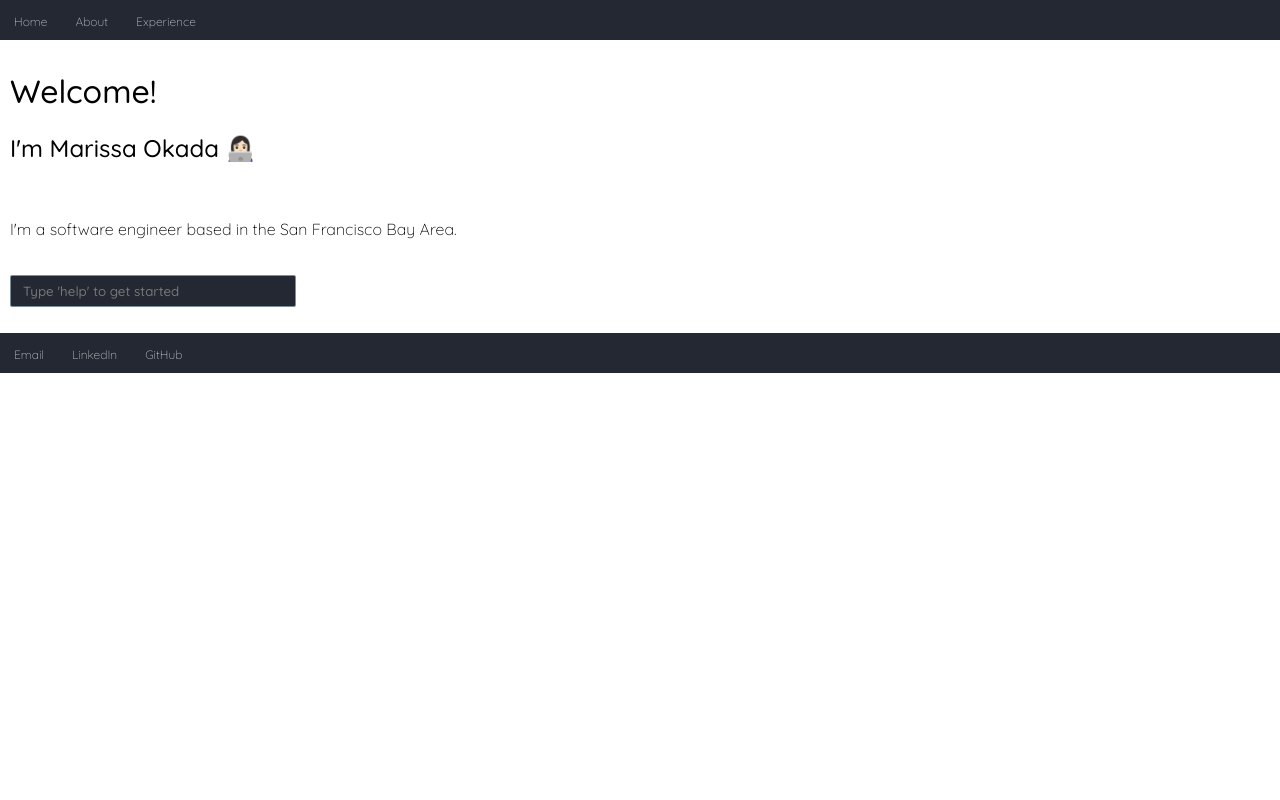
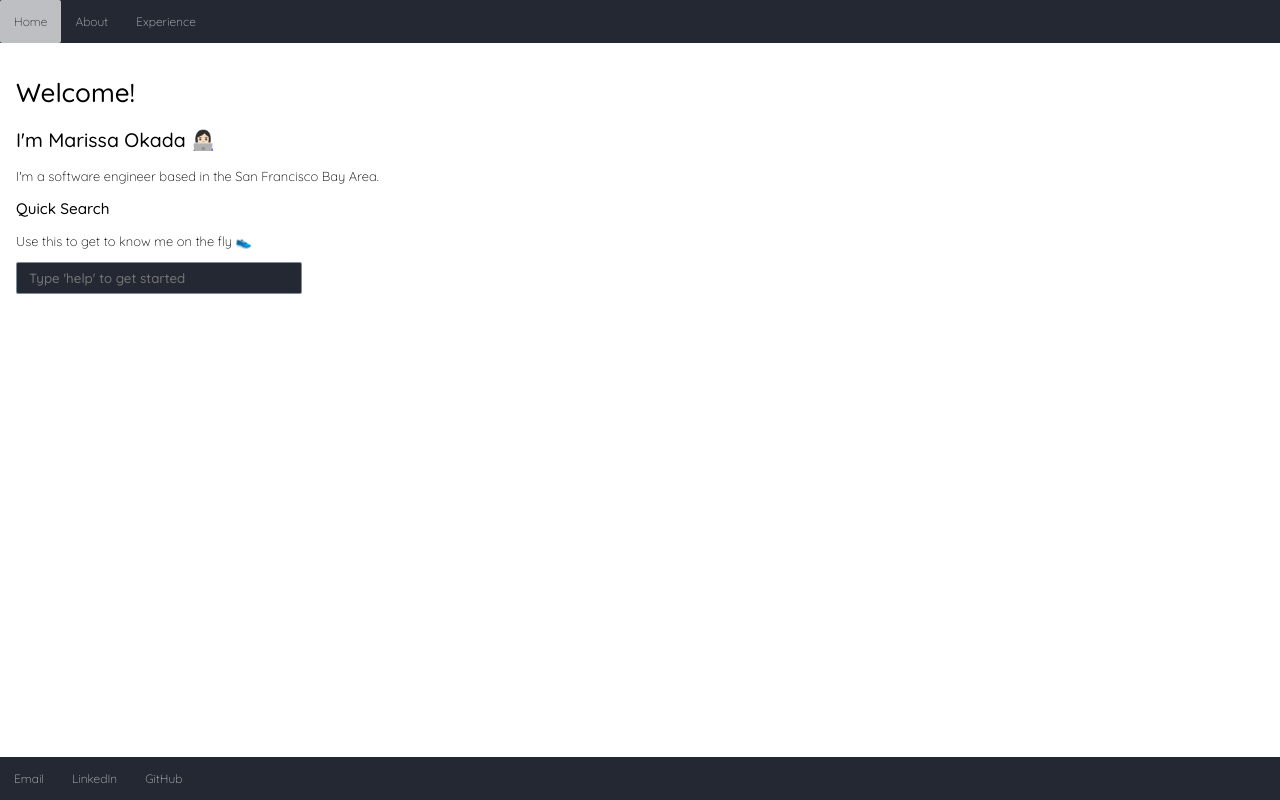
Before and after one commit to mariokad/website, a React app: page / in a window 1280 px wide. Built offline with nearby package versions, Linux system fonts and the light colour scheme.

Commit message:
Fix components for readability

```diff
--- a/src/js/components/LandingPage.js
+++ b/src/js/components/LandingPage.js
@@ -4,12 +4,17 @@ import Header from './Header';
 import Footer from './Footer';
 import QuickSearch from './QuickSearch';
 
+const rootClassName="landingPage"
+
 const LandingPage = () =>  {
   return (
-    <div>
-      <Header />
-      <About />
-      <QuickSearch />
+    <div className={rootClassName}>
+      <div className={`${rootClassName}__heroImage`}></div>
+      <div className={`${rootClassName}__content`}>
+        <Header />
+        <About />
+        <QuickSearch />
+      </div>
       <Footer />
     </div>
   );
--- a/src/js/components/NavigationBar.js
+++ b/src/js/components/NavigationBar.js
@@ -1,14 +1,15 @@
 import React from 'react';
+import classNames from 'classnames';
 import { Link } from 'react-router-dom';
 
-const rootClassName = 'navigationBar';
+const className = 'navigationBar';
 
 const NavigationBar = () =>  {
   return (
-    <nav className={rootClassName}>
-      <Link className={`${rootClassName}__home`} to="/">Home</Link>
-      <Link className={`${rootClassName}__about`} to="/about">About</Link>
-      <Link className={`${rootClassName}__experience`} to="/experience">Experience</Link>
+    <nav className={className}>
+      <Link className={`${className}__home`} to="/">Home</Link>
+      <Link className={`${className}__about`} to="/about">About</Link>
+      <Link className={`${className}__experience`} to="/experience">Experience</Link>
     </nav>
   );
 }
--- a/src/js/components/QuickSearch.js
+++ b/src/js/components/QuickSearch.js
@@ -84,6 +84,8 @@ class QuickSearch extends Component {
   render() {
     return (
       <div className={rootClassName}>
+        <h3 className={`${rootClassName}__heading`}>Quick Search</h3>
+        <p className={`${rootClassName}__description`}>Use this to get to know me on the fly 👟</p>
         <input className={`${rootClassName}__input`}
                onChange={this.handleChange}
                onKeyPress={this.handleEnterKeyDown}
--- a/src/style/Website.scss
+++ b/src/style/Website.scss
@@ -16,6 +16,7 @@ body {
   font-family: $quickSand;
   font-weight: $light;
   background-color: $white;
+  font-size: 13px;
   margin: 0;
 }
 
@@ -23,9 +24,10 @@ h1, h2, h3, h4, h5, h6 {
   font-weight: $bold;
 }
 
-// Header styling
-.header, .about, .quickSearch {
-  padding: 10px
+// Landing page styling
+.landingPage__content {
+  margin: 8px;
+  padding: 8px;
 }
 
 // Quick Search styling
@@ -44,7 +46,7 @@ h1, h2, h3, h4, h5, h6 {
 // Navigation bar styling
 .navigationBar {
   width: 100%;
-  height: 40px;
+  height: 43px;
   background: $midnightBlue;
 
   .navigationBar__home, .navigationBar__about, .navigationBar__experience {
@@ -55,19 +57,25 @@ h1, h2, h3, h4, h5, h6 {
     padding: 14px;
     text-decoration: none;
   }
+
+  .navigationBar__home:hover, .navigationBar__about:hover, .navigationBar__experience:hover {
+    background-color: $white;
+    border-radius: 2px;
+    color: $midnightBlue;
+  }
 }
 
 // Footer styling
 .footer {
   padding: 0;
   margin: 0;
+  bottom: 0;
+  position: fixed;
+  width: 100%;
+  background: $midnightBlue;
 }
 
 .footer__navigation {
-  width: 100%;
-  height: 40px;
-  background: $midnightBlue;
-
   a {
     display: block;
     float: left;
@@ -76,4 +84,9 @@ h1, h2, h3, h4, h5, h6 {
     padding: 14px;
     text-decoration: none;
   }
+  a:hover {
+    background-color: $white;
+    color: $midnightBlue;
+    border-radius: 2px;
+  }
 }
```
